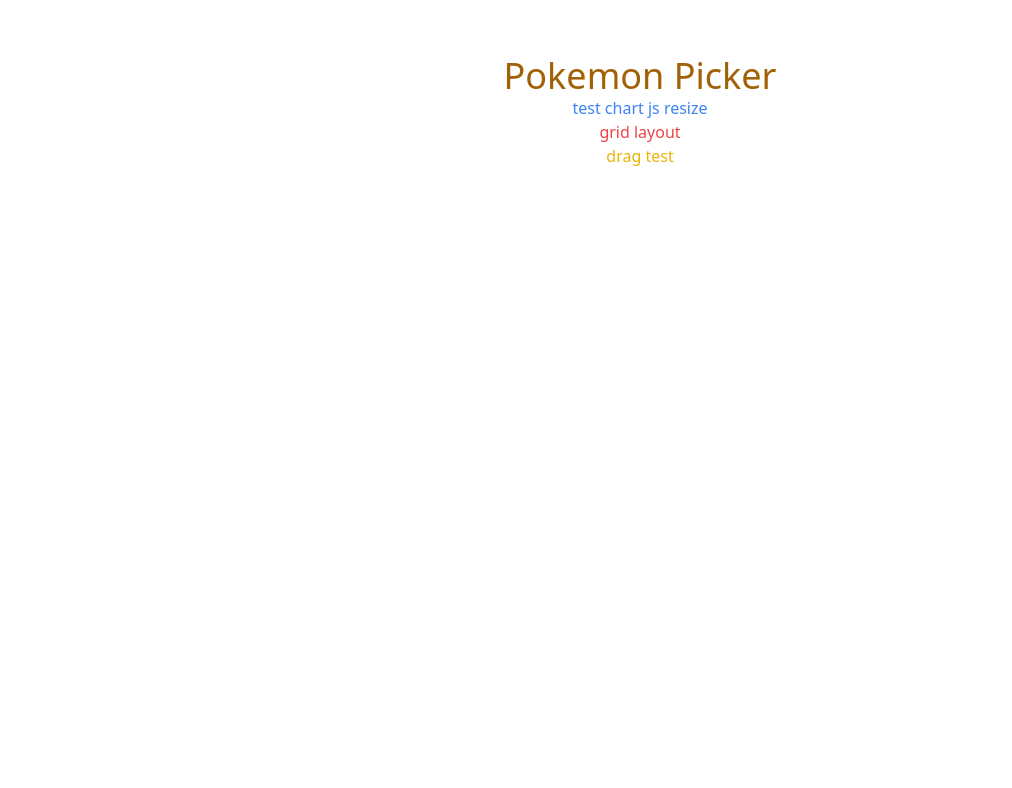
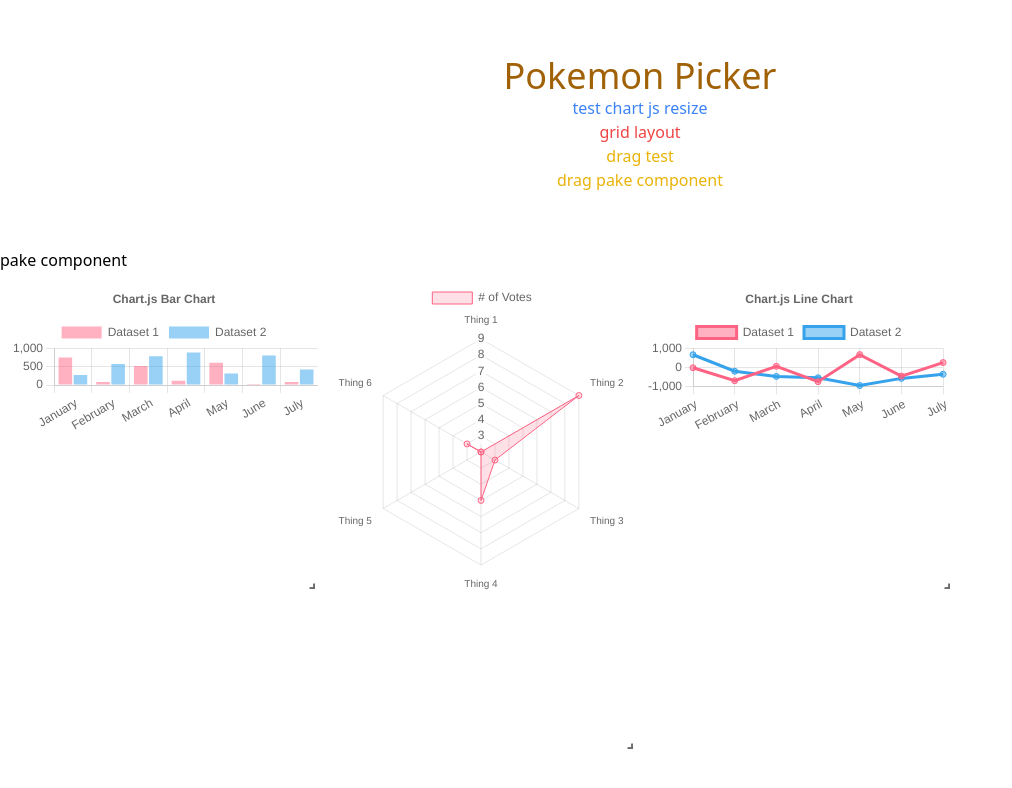
Before and after one commit to moronturtle/react-tailwind-css, a React (Create React App) app: page /drag-component in a window 1280 px wide. Shown: the top 788 px of the page, without its empty margins (0-1012 px from the left). Built offline with nearby package versions, Linux system fonts and the light colour scheme; no server answers.

Commit message:
added compnent

```diff
--- a/package.json
+++ b/package.json
@@ -11,7 +11,9 @@
     "@types/node": "^16.11.64",
     "@types/react": "^18.0.21",
     "@types/react-dom": "^18.0.6",
+    "@types/styled-components": "^5.1.26",
     "chart.js": "^3.9.1",
+    "faker": "^6.6.6",
     "lodash": "^4.17.21",
     "react": "^18.2.0",
     "react-chartjs-2": "^4.3.1",
@@ -21,6 +23,7 @@
     "react-grid-layout": "^1.3.4",
     "react-router-dom": "^6.4.2",
     "react-scripts": "^5.0.1",
+    "styled-components": "^5.3.6",
     "typescript": "^4.8.4",
     "web-vitals": "^2.1.4"
   },
@@ -49,6 +52,7 @@
     ]
   },
   "devDependencies": {
+    "@faker-js/faker": "^7.6.0",
     "@types/lodash": "^4.14.186",
     "@types/react-color": "^3.0.6",
     "@types/react-grid-layout": "^1.3.2",
--- a/src/App.tsx
+++ b/src/App.tsx
@@ -6,6 +6,7 @@
 import ChartResize from './Page/ChartResize';
 import GridLayout from './Page/GridLayout';
 import DashboardDragAndDrop from '../src/Component/DahboardDragAndDrop';
+import Dragpage from './Page/DragPage';
 
 type PokemenInterfaceProps = {
   sprites?: any;
@@ -56,6 +57,9 @@
           <Link to='/drag'>
             <span className='border-l-pink-800 text-yellow-500'>drag test</span>
           </Link>
+          <Link to='/drag-component'>
+            <span className='border-l-pink-800 text-yellow-500'>drag pake component</span>
+          </Link>
         </div>
       </div>
 
@@ -65,6 +69,7 @@
         <Route path='/cobaresize' element={<ChartResize />} />
         <Route path='/gridlayout' element={<GridLayout />} />
         <Route path='/drag' element={<DashboardDragAndDrop />} />
+        <Route path='/drag-component' element={<Dragpage />} />
       </Routes>
     </BrowserRouter>
   );
--- /dev/null
+++ b/src/Component/BarChart.tsx
@@ -0,0 +1,63 @@
+import React from 'react';
+import {
+    Chart as ChartJS,
+    CategoryScale,
+    LinearScale,
+    BarElement,
+    Title,
+    Tooltip,
+    Legend,
+  } from 'chart.js';
+  import { Bar } from 'react-chartjs-2';
+  import { faker } from '@faker-js/faker';
+
+
+
+  ChartJS.register(
+    CategoryScale,
+    LinearScale,
+    BarElement,
+    Title,
+    Tooltip,
+    Legend
+  );
+
+
+const BarChart = () => {
+ const options = {
+        responsive: true,
+        plugins: {
+          legend: {
+            position: 'top' as const,
+          },
+          title: {
+            display: true,
+            text: 'Chart.js Bar Chart',
+          },
+        },
+      };
+
+      const labels = ['January', 'February', 'March', 'April', 'May', 'June', 'July'];
+
+ const data = {
+        labels,
+        datasets: [
+          {
+            label: 'Dataset 1',
+            data: labels.map(() => faker.datatype.number({ min: 0, max: 1000 })),
+            backgroundColor: 'rgba(255, 99, 132, 0.5)',
+          },
+          {
+            label: 'Dataset 2',
+            data: labels.map(() => faker.datatype.number({ min: 0, max: 1000 })),
+            backgroundColor: 'rgba(53, 162, 235, 0.5)',
+          },
+        ],
+      };
+
+  return (
+    <Bar options={options} data={data} />
+  )
+}
+
+export default BarChart
--- a/src/Component/DahboardDragAndDrop.tsx
+++ b/src/Component/DahboardDragAndDrop.tsx
@@ -2,41 +2,65 @@
 import { Responsive, WidthProvider }  from "react-grid-layout";
 import "../../node_modules/react-grid-layout/css/styles.css";
 import "../../node_modules/react-resizable/css/styles.css";
+import LineChart from "../Component/LineChart";
+import BarChart from "../Component/BarChart";
+import RadarChart from "../Component/RadarChart";
+import '../Component/test.css';
+
+type ComponentList = {
+  [key: string]: React.FC
+}
 
 const DATA_EXAMPLE = [
   {
     id: 1,
-    type: "timeseries",
-    gridPos: { x: 0, y: 0, w: 1, h: 2 },
+    type: "bar_chart",
+    gridPos: { x: 0, y: 0, w: 3, h: 2 },
   },
   {
     id: 2,
-    type: "pie_chart",
-    gridPos: { x: 1, y: 0, w: 3, h: 1 },
+    type: "radar_chart",
+    gridPos: { x: 3, y: 0, w: 3, h: 3 },
   },
   {
     id: 3,
     type: "line_chart",
-    gridPos: { i: "c", x: 4, y: 0, w: 1, h: 2 },
+    gridPos: { x: 6, y: 0, w: 3, h: 2 },
   },
 ];
 
-const lele = [
-    { i: 'a', x: 0, y: 0, w: 1, h: 2 },
-    { i: 'b', x: 1, y: 0, w: 3, h: 1 },
-    { i: 'c', x: 4, y: 0, w: 1, h: 2 }
-  ];
+const GRAPH_COMPONENT_LIST : ComponentList= {
+  bar_chart: BarChart,
+  radar_chart: RadarChart,
+  line_chart: LineChart
+}
+
+const generateComponent =(ComponentContent:React.FC) =>{
+    return (
+      <div style={{marginBottom:'0.5px'}}>
+        <ComponentContent />
+      </div>
+    )
+}
+
+const onLayoutChange =(layout:any, layouts:any)=>{
+  console.log('layout',layout);
+  console.log('layouts',layouts);
+};
 
 const DahboardDragAndDrop = () => {
 
 const ResponsiveGridLayout = WidthProvider(Responsive);
   return (
+    <>
+    <h2>bukan component</h2>
     <ResponsiveGridLayout
       className="layout"
       breakpoints={{ lg: 1200, md: 996, sm: 768, xs: 480, xxs: 0 }}
-      cols={{ lg: 12, md: 10, sm: 6, xs: 4, xxs: 2 }}
+      cols={{ lg: 12, md: 10, sm: 6, xs: 4, xxs: 1 }}
+      onLayoutChange={onLayoutChange}
     >
-        <div key="a" data-grid={{ x: 0, y: 0, w: 1, h: 2 }} style={{backgroundColor:'red'}}>
+        {/* <div key="a" data-grid={{ x: 0, y: 0, w: 1, h: 2 }} style={{backgroundColor:'red'}}>
           asdsds
         </div>
         <div key="b" data-grid={{ x: 1, y: 0, w: 1, h: 7 }} style={{backgroundColor:'yellow'}}>
@@ -44,9 +68,17 @@
         </div>
         <div key="c" data-grid={{ x: 2, y: 0, w: 1, h: 2 }} style={{backgroundColor:'blue'}}>
           c
-        </div>
+        </div> */}
+        {
+          DATA_EXAMPLE.map((data:any)=>(
+            <div key={data.type} data-grid={data.gridPos} style={{width: 'max-content'}} className="test">
+                {generateComponent(GRAPH_COMPONENT_LIST[data.type])}
+            </div>
+
+          ))
+        }
     </ResponsiveGridLayout>
-
+    </>
   );
 };
 
--- /dev/null
+++ b/src/Component/Drag/DragAndDrop.tsx
@@ -0,0 +1,64 @@
+import React from 'react';
+import { Responsive, WidthProvider }  from "react-grid-layout";
+import { ComponentContentProps,DataGridProps, DragAndDropProps } from './Interfaces';
+import { GridLayout, StyledComponentContent } from './style';
+import "../../../node_modules/react-grid-layout/css/styles.css";
+import "../../../node_modules/react-resizable/css/styles.css";
+
+// example dataSources /////
+// const dataSources = [
+//     {
+//       id: 1,
+//       type: "bar_chart",
+//       gridPos: { x: 0, y: 0, w: 3, h: 2 },
+//     },
+//     {
+//       id: 2,
+//       type: "radar_chart",
+//       gridPos: { x: 3, y: 0, w: 3, h: 3 },
+//     },
+//     {
+//       id: 3,
+//       type: "line_chart",
+//       gridPos: { x: 6, y: 0, w: 3, h: 2 },
+//     },
+//   ];
+
+// example components /////
+// const GRAPH_COMPONENT_LIST : ComponentList= {
+//     bar_chart: BarChart,
+//     radar_chart: RadarChart,
+//     line_chart: LineChart
+//   }
+
+const DragAndDrop = ({dataSources, components}:DragAndDropProps) => {
+
+const generateComponent =(ComponentContent:React.FC<ComponentContentProps>) =>{
+    return (
+        <StyledComponentContent>
+          <ComponentContent />
+        </StyledComponentContent>
+    )
+}
+
+const ResponsiveGridLayout = WidthProvider(Responsive);
+
+  return (
+    <ResponsiveGridLayout
+      className="layout"
+      breakpoints={{ lg: 1200, md: 996, sm: 768, xs: 480, xxs: 0 }}
+      cols={{ lg: 12, md: 10, sm: 6, xs: 4, xxs: 1 }}
+    >
+        {
+          dataSources.map((data:DataGridProps)=>(
+            <GridLayout key={data.type} data-grid={data.gridPos}>
+                {generateComponent(components[data.type])}
+            </GridLayout>
+
+          ))
+        }
+    </ResponsiveGridLayout>
+  )
+}
+
+export default DragAndDrop
--- /dev/null
+++ b/src/Component/Drag/Interfaces.ts
@@ -0,0 +1,20 @@
+import React from "react";
+
+type ComponentList = {
+    [key: string]: React.FC
+  }
+
+ export interface ComponentContentProps {
+    data?:object[];
+  }
+
+export interface DragAndDropProps {
+    dataSources: DataGridProps[];
+    components: ComponentList
+}
+
+export interface DataGridProps {
+    id?: number;
+    type: string ;
+    gridPos: object;
+  }
--- /dev/null
+++ b/src/Component/Drag/style.ts
@@ -0,0 +1,12 @@
+import styled from 'styled-components';
+
+
+const StyledComponentContent = styled.div`
+  margin-bottom:'0.5px'
+`;
+
+const GridLayout = styled.div`
+    overflow: hidden;
+`;
+
+export { GridLayout, StyledComponentContent};
--- /dev/null
+++ b/src/Component/LineChart.tsx
@@ -0,0 +1,64 @@
+import React from 'react';
+import {
+    Chart as ChartJS,
+    CategoryScale,
+    LinearScale,
+    PointElement,
+    LineElement,
+    Title,
+    Tooltip,
+    Legend,
+  } from 'chart.js';
+  import { Line } from 'react-chartjs-2';
+  import { faker } from '@faker-js/faker';
+
+  ChartJS.register(
+    CategoryScale,
+    LinearScale,
+    PointElement,
+    LineElement,
+    Title,
+    Tooltip,
+    Legend
+  );
+
+const LineChart = () => {
+
+   const options = {
+        responsive: true,
+        plugins: {
+          legend: {
+            position: 'top' as const,
+          },
+          title: {
+            display: true,
+            text: 'Chart.js Line Chart',
+          },
+        },
+      };
+
+     const labels = ['January', 'February', 'March', 'April', 'May', 'June', 'July'];
+
+     const data = {
+        labels,
+        datasets: [
+          {
+            label: 'Dataset 1',
+            data: labels.map(() => faker.datatype.number({ min: -1000, max: 1000 })),
+            borderColor: 'rgb(255, 99, 132)',
+            backgroundColor: 'rgba(255, 99, 132, 0.5)',
+          },
+          {
+            label: 'Dataset 2',
+            data: labels.map(() => faker.datatype.number({ min: -1000, max: 1000 })),
+            borderColor: 'rgb(53, 162, 235)',
+            backgroundColor: 'rgba(53, 162, 235, 0.5)',
+          },
+        ],
+      };
+  return (
+    <Line options={options} data={data} />
+  )
+}
+
+export default LineChart;
--- /dev/null
+++ b/src/Component/RadarChart.tsx
@@ -0,0 +1,41 @@
+import React from 'react';
+import {
+    Chart as ChartJS,
+    RadialLinearScale,
+    PointElement,
+    LineElement,
+    Filler,
+    Tooltip,
+    Legend,
+  } from 'chart.js';
+  import { Radar } from 'react-chartjs-2';
+
+  ChartJS.register(
+    RadialLinearScale,
+    PointElement,
+    LineElement,
+    Filler,
+    Tooltip,
+    Legend
+  );
+
+const RadarChart = () => {
+
+  const data = {
+    labels: ['Thing 1', 'Thing 2', 'Thing 3', 'Thing 4', 'Thing 5', 'Thing 6'],
+    datasets: [
+      {
+        label: '# of Votes',
+        data: [2, 9, 3, 5, 2, 3],
+        backgroundColor: 'rgba(255, 99, 132, 0.2)',
+        borderColor: 'rgba(255, 99, 132, 1)',
+        borderWidth: 1,
+      },
+    ],
+  };
+  return (
+    <Radar data={data} />
+  )
+}
+
+export default RadarChart;
--- /dev/null
+++ b/src/Component/test.css
@@ -0,0 +1,5 @@
+.test{
+    /* width: auto !important;
+    height: auto !important; */
+    overflow: hidden;
+  }
--- /dev/null
+++ b/src/Dummy/data.ts
@@ -0,0 +1,33 @@
+
+import LineChart from "../Component/LineChart";
+import BarChart from "../Component/BarChart";
+import RadarChart from "../Component/RadarChart";
+
+
+type ComponentList = {
+    [key: string]: React.FC
+  }
+
+export const DATA_EXAMPLE = [
+    {
+      id: 1,
+      type: "bar_chart",
+      gridPos: { x: 0, y: 0, w: 3, h: 2 },
+    },
+    {
+      id: 2,
+      type: "radar_chart",
+      gridPos: { x: 3, y: 0, w: 3, h: 3 },
+    },
+    {
+      id: 3,
+      type: "line_chart",
+      gridPos: { x: 6, y: 0, w: 3, h: 2 },
+    },
+  ];
+
+export const GRAPH_COMPONENT_LIST : ComponentList= {
+bar_chart: BarChart,
+radar_chart: RadarChart,
+line_chart: LineChart
+}
--- /dev/null
+++ b/src/Page/DragPage.tsx
@@ -0,0 +1,14 @@
+import React from 'react';
+import DragAndDrop from '../Component/Drag/DragAndDrop';
+import { DATA_EXAMPLE, GRAPH_COMPONENT_LIST } from '../Dummy/data';
+
+const DragPage = () => {
+  return (
+   <>
+     <h2>pake component</h2>
+     <DragAndDrop dataSources={DATA_EXAMPLE} components={GRAPH_COMPONENT_LIST} />
+   </>
+  )
+}
+
+export default DragPage;
```
Also changed, not shown: 2 other files (tests, documents, lock files or other folders).
